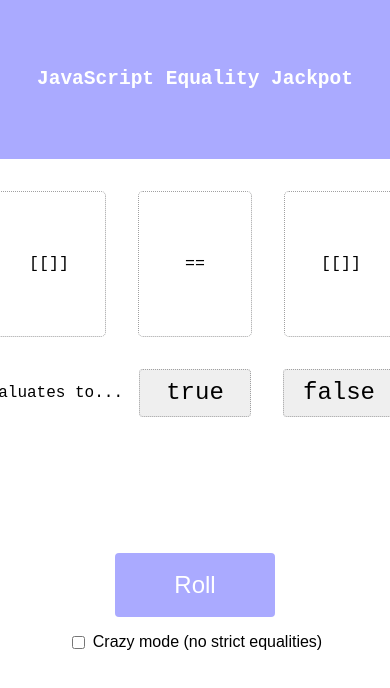
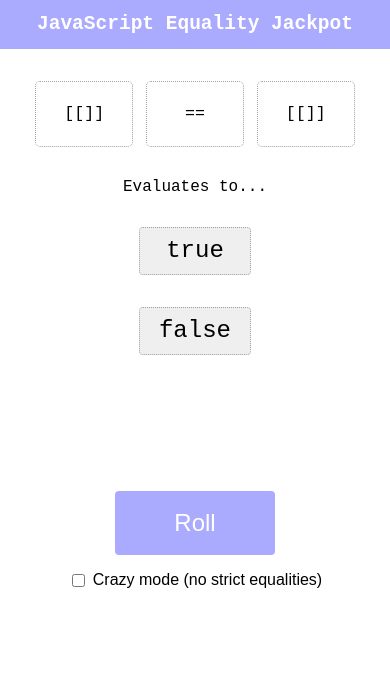
Before and after one commit to mathieu-anderson/js-equality-jackpot, a React (Create React App) app: page / in a window 390 px wide. Shown: the top 688 px of the page. Built offline with nearby package versions, Linux system fonts and the light colour scheme.

Commit message:
Resigned to use mediaqueries for responsiveness

```diff
--- a/src/App.css
+++ b/src/App.css
@@ -8,7 +8,6 @@
   background-color: #aaf;
   color: white;
   font-weight: bold;
-  height: 15vh;
   width: 100vw;
   display: flex;
   flex-direction: column;
@@ -50,10 +49,6 @@
   display: flex;
   flex-flow: row nowrap;
   margin-top: 1rem;
-}
-
-.Slots-answer-text {
-  line-height: 5rem;
 }
 
 .Slots-answer-button {
@@ -241,11 +236,7 @@
   border: 1px dotted #a0a0a1;
   border-radius: 5px;
   width: 13vw;
-  min-width: 7rem;
-  height: 9rem;
-  margin: 0 1rem;
   text-align: center;
-  line-height: 9rem;
 }
 
 .Slots-line-results {
@@ -256,17 +247,52 @@
 }
 
 @media screen and (min-width: 320px) {
+  .App-header {
+    height: 2vh;
+  }
+
+  .Slots-answer {
+    display: flex;
+    flex-flow: column nowrap;
+  }
+
+  .Slots-answer-text {
+    line-height: 3rem;
+  }
+
   .Slots-line-slot {
     font-size: calc(16px + 6 * ((100vw - 320px) / 680));
+    min-width: 6rem;
+    height: 4rem;
+    line-height: 4rem;
+    margin: 0 0.4rem;
   }
   .Slots-line-results {
     font-size: calc(1.7em + 6 * ((100vw - 320px) / 680));
   }
 }
 
-@media screen and (min-width: 1000px) {
+@media screen and (min-width: 800px) {
+  .App-header {
+    height: 15vh;
+  }
+
+  .Slots-answer {
+    display: flex;
+    flex-flow: row nowrap;
+    margin-top: 1rem;
+  }
+
+  .Slots-answer-text {
+    line-height: 5rem;
+  }
+
   .Slots-line-slot {
     font-size: calc(1em + 6 * ((100vw - 320px) / 680));
+    min-width: 7rem;
+    height: 9rem;
+    margin: 0 1rem;
+    line-height: 9rem;
   }
   .Slots-line-results {
     font-size: 1.7em;
```
